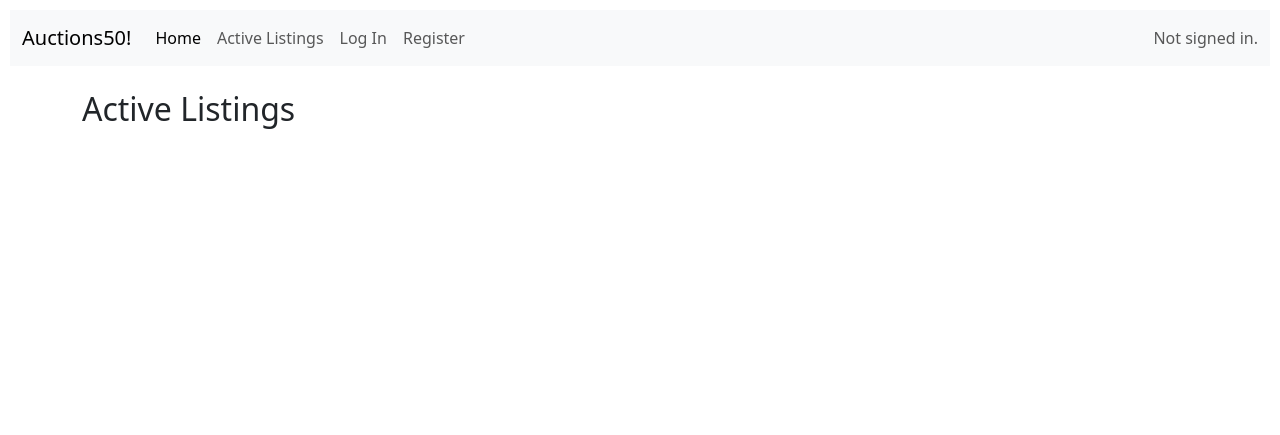
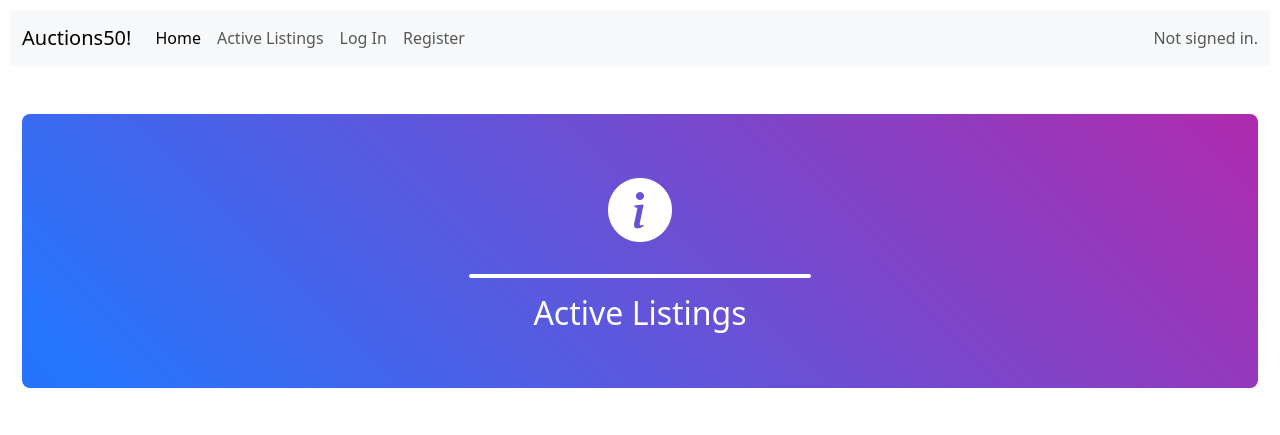
Before and after one commit to dtettarasar/cs50w-pset2, a Django app: page / in a window 1280 px wide. Shown: the top 435 px of the page. Run offline with Django 3.2, Linux system fonts and the light colour scheme; data that the repository does not hold is empty; some libraries are stand-ins or nearby versions.

Commit message:
built the page banner

```diff
--- a/auctions/static/auctions/styles.css
+++ b/auctions/static/auctions/styles.css
@@ -1,3 +1,39 @@
 body {
     padding: 10px;
 }
+
+
+/* Page banner */
+
+#hero {
+  position: relative;
+  overflow: hidden;
+  background: linear-gradient(45deg, #6a11cb, #2575fc, #ff0080);
+  background-size: 300% 300%; /* Augmente la complexité du mouvement */
+  animation: gradient 10s ease infinite alternate; /* Animation plus fluide */
+}
+
+@keyframes gradient {
+  0% { background-position: 0% 50%; }
+  50% { background-position: 50% 50%; }
+  100% { background-position: 100% 50%; }
+}
+
+.content {
+  position: relative;
+  z-index: 1;
+  text-align: center;
+  padding-top: 20%;
+}
+
+.separator {
+    background-color: #fff;
+    height: 4px;
+    width: 30%;
+    margin: 0 auto;
+}
+
+#hero i {
+  font-size: 4rem;
+  color: #fff;
+}
--- a/auctions/templates/auctions/index.html
+++ b/auctions/templates/auctions/index.html
@@ -1,7 +1,22 @@
 {% extends "auctions/layout.html" %}
 
 {% block body %}
-    <h2>Active Listings</h2>
+
+    <div class="container-fluid my-5">
+
+        <div id="hero" class="p-5 text-center rounded-3">
+
+            <i class="bi bi-info-circle-fill"></i>
+
+            <div class="separator mt-3 mb-3 rounded-3"></div>
+
+            <h2 class="text-white">Active Listings</h2>
+
+        </div>
+
+    </div>
+
+    <div class="container mt-4">
 
         <div class="row" data-masonry='{"percentPosition": true }'>
             {% for listing in active_listings %}
@@ -43,5 +58,7 @@
             {% endfor %}
         </div>
 
+    </div>
+
 
 {% endblock %}
--- a/auctions/templates/auctions/layout.html
+++ b/auctions/templates/auctions/layout.html
@@ -78,7 +78,7 @@
 
         </nav>
 
-        <div class="container mt-4">
+        <div>
 
             {% block body %}
             {% endblock %}
--- a/auctions/templates/auctions/view_listing.html
+++ b/auctions/templates/auctions/view_listing.html
@@ -1,6 +1,7 @@
 {% extends "auctions/layout.html" %}
 
 {% block body %}
+
     <h2>View a listing</h2>
 
 {% endblock %}
```
Lines whose indentation alone changed are shown as unchanged.
